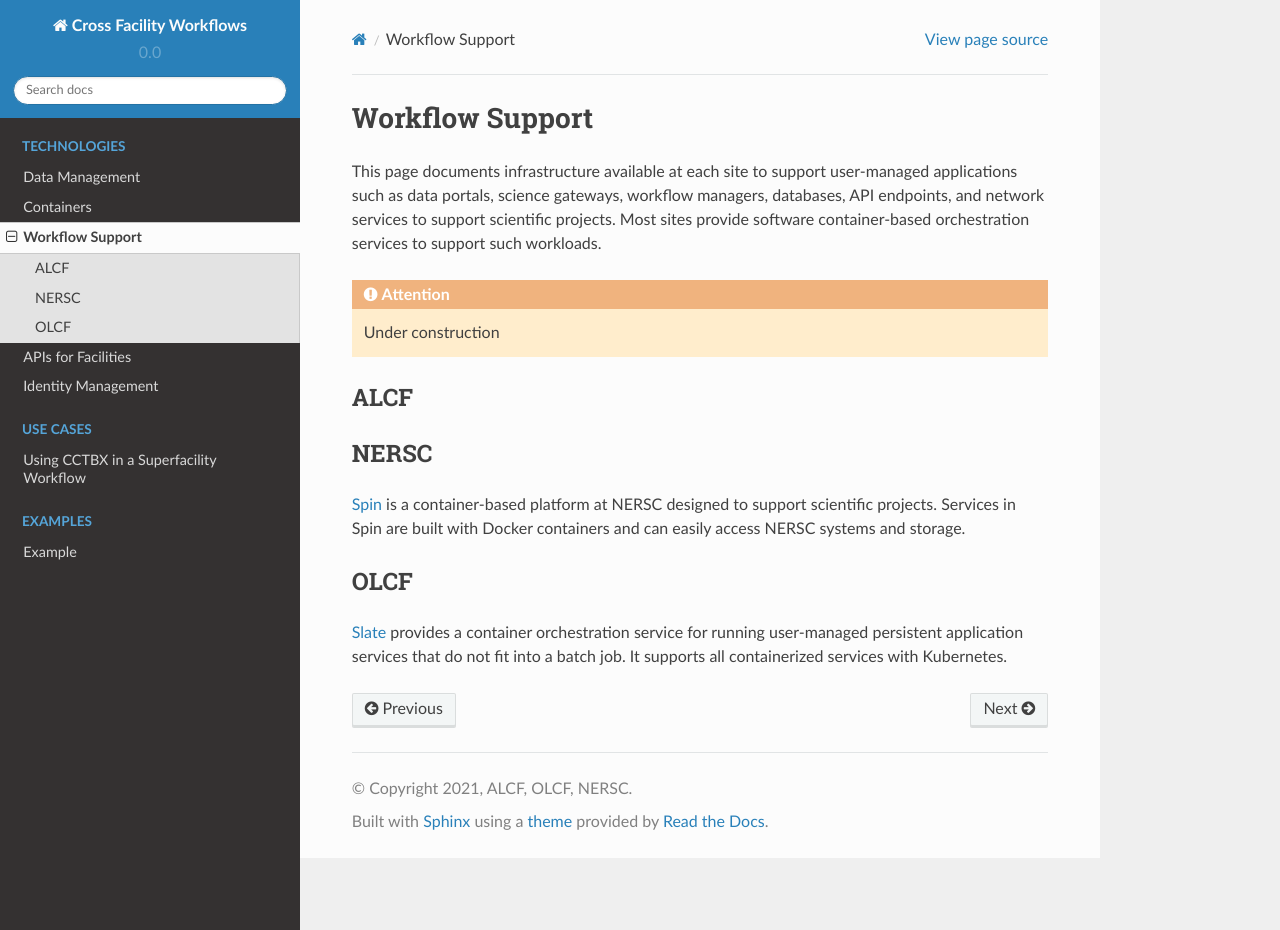
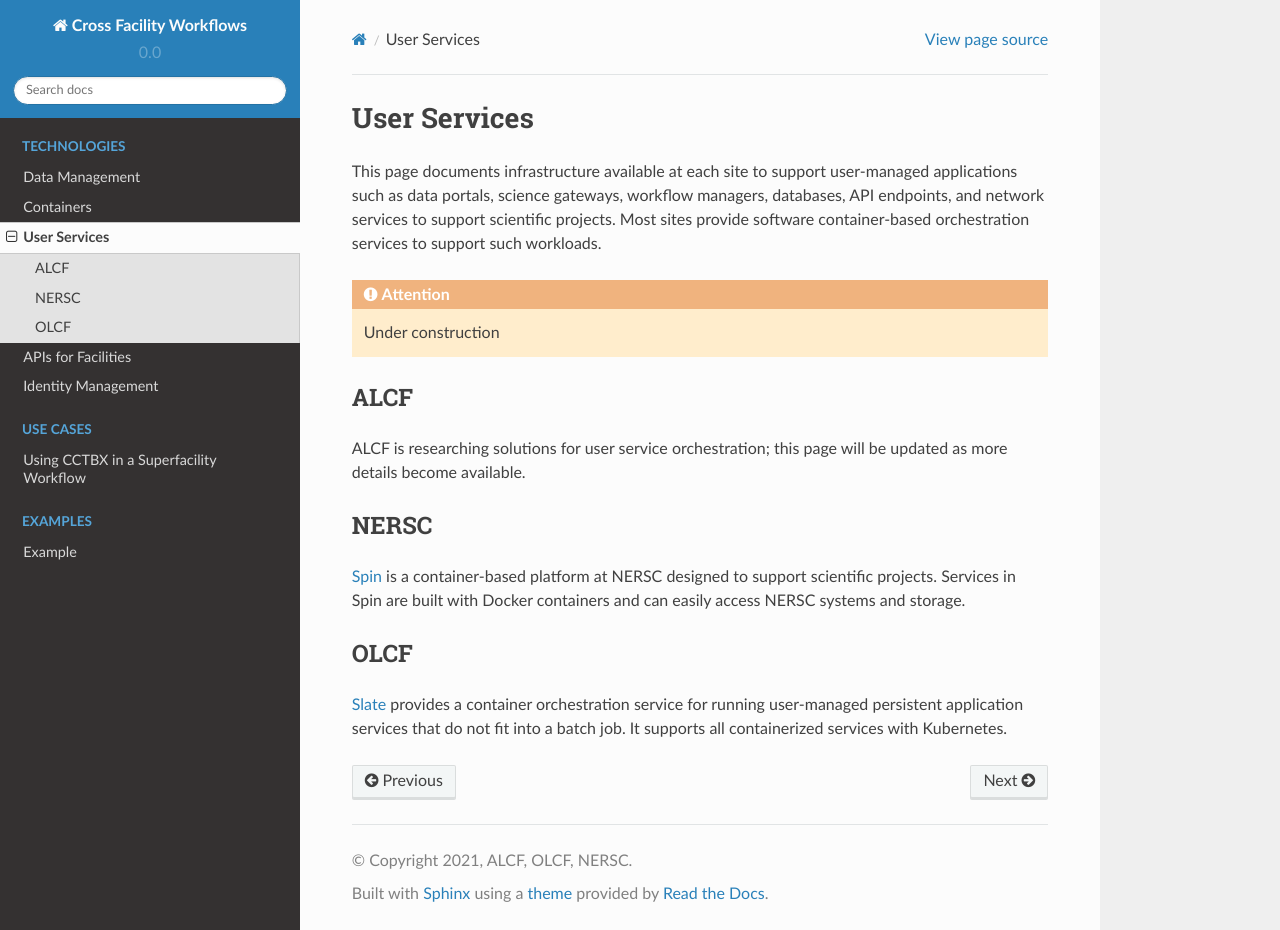
Before and after one commit to kantypas/BestPractices, a Sphinx documentation site: the page built from docs/source/user_applications.rst, in a window 1280 px wide and 930 px high. Built offline with Sphinx 7.4.7 and the Read the Docs theme 2.0.0, drawn with Linux system fonts in a browser that asks for light colours; pages that are not in the unit, such as notebooks, are missing from menus.

Commit message:
Update user_applications.rst
This page describes support for user services inside the facilities, rather than workflows, a term that for most people means "computational workflows". I think we should have a page on computational workflows, so I'll add one.

```diff
--- a/docs/source/user_applications.rst
+++ b/docs/source/user_applications.rst
@@ -1,4 +1,4 @@
-Workflow Support
+User Services
 ================
 
 This page documents infrastructure available at each site to support
@@ -12,6 +12,7 @@
 
 ALCF
 ~~~~
+ALCF is researching solutions for user service orchestration; this page will be updated as more details become available.
 
 NERSC
 ~~~~~
```
